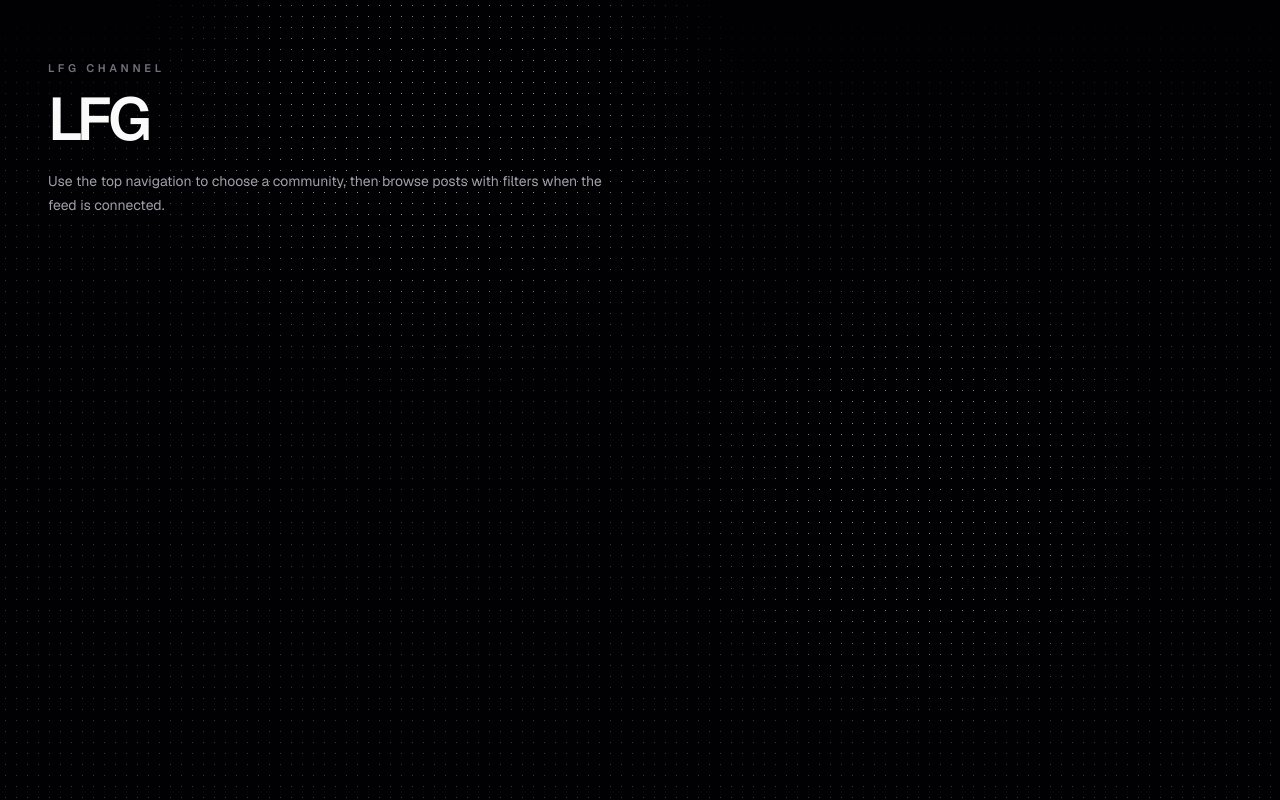
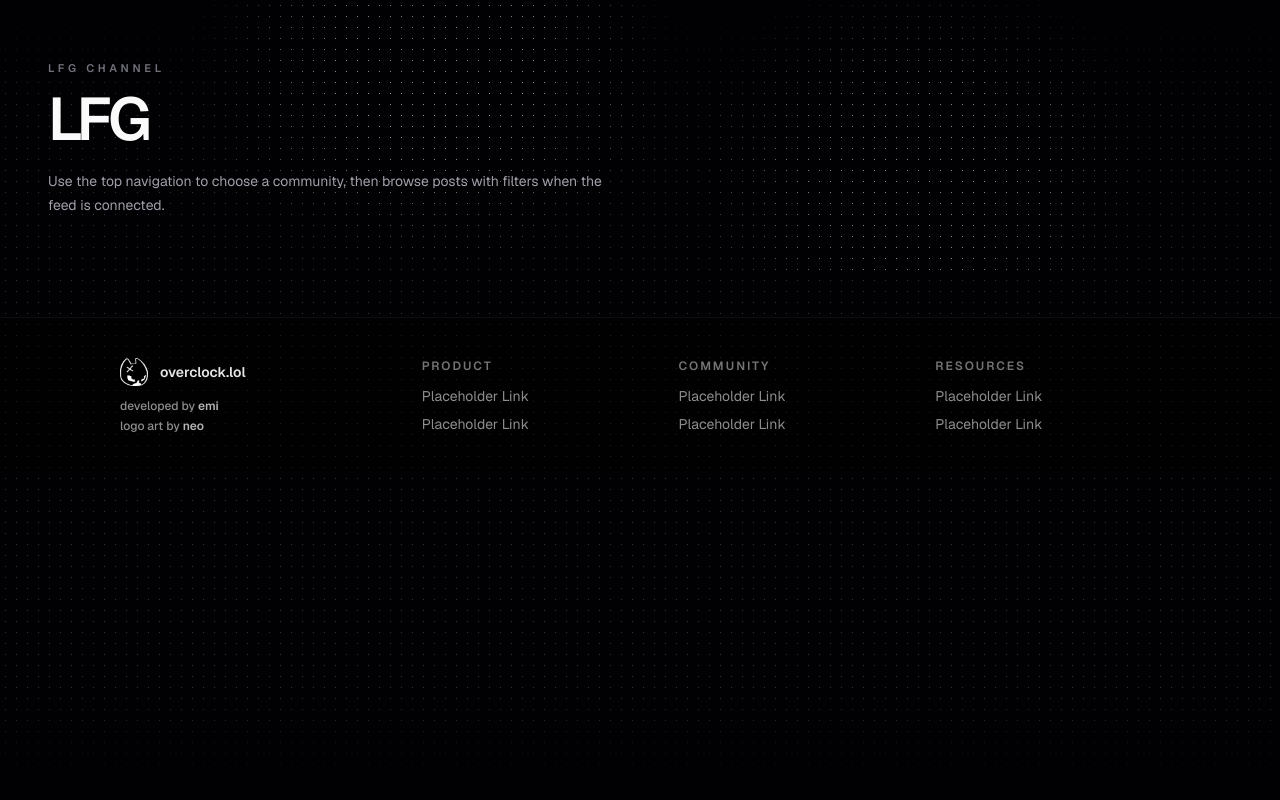
Before and after one commit to emijane/overclock.lol, a Next.js app in the folder overclock/: page /lfg in a window 1280 px wide. Shown: the top 800 px of the page. Built offline with nearby package versions, Linux system fonts and the light colour scheme; no server answers.

Commit message:
fix: prevent default page overflow from stacked min-h-screen layouts

```diff
--- a/overclock/app/account/competitive/page.tsx
+++ b/overclock/app/account/competitive/page.tsx
@@ -36,7 +36,7 @@ export default async function CompetitiveProfilePage({
   const heroPools = await getProfileHeroPools(profile.id);
 
   return (
-    <main className="relative min-h-screen bg-[radial-gradient(circle_at_top,rgba(255,255,255,0.04),transparent_30%),radial-gradient(circle_at_20%_0%,rgba(56,189,248,0.08),transparent_24%),radial-gradient(circle_at_80%_10%,rgba(255,255,255,0.03),transparent_18%),#09090b] px-4 py-6 text-zinc-100 sm:px-6 sm:py-8">
+    <main className="relative flex-1 bg-[radial-gradient(circle_at_top,rgba(255,255,255,0.04),transparent_30%),radial-gradient(circle_at_20%_0%,rgba(56,189,248,0.08),transparent_24%),radial-gradient(circle_at_80%_10%,rgba(255,255,255,0.03),transparent_18%),#09090b] px-4 py-6 text-zinc-100 sm:px-6 sm:py-8">
       <div
         aria-hidden="true"
         className="pointer-events-none absolute inset-0 bg-[radial-gradient(circle_at_center,rgba(255,255,255,0.7)_0.6px,transparent_0.95px)] bg-[length:11px_11px] opacity-68 [mask-image:radial-gradient(circle_at_34%_12%,black_0,black_12%,transparent_28%)]"
--- a/overclock/app/account/page.tsx
+++ b/overclock/app/account/page.tsx
@@ -30,7 +30,7 @@ export default async function AccountPage({ searchParams }: AccountPageProps) {
   }
 
   return (
-    <main className="min-h-screen bg-zinc-950 px-4 py-5 text-zinc-100 sm:px-6 sm:py-6">
+    <main className="flex-1 bg-zinc-950 px-4 py-5 text-zinc-100 sm:px-6 sm:py-6">
       <PageContainer className="flex flex-col gap-4">
         <AuthMessage message={message} type={messageType} />
 
--- a/overclock/app/account/posts/page.tsx
+++ b/overclock/app/account/posts/page.tsx
@@ -88,7 +88,7 @@ export default async function AccountPostsPage({
   const emptyState = getEmptyStateCopy(selectedStatus);
 
   return (
-    <main className="min-h-screen bg-zinc-950 px-4 py-5 text-zinc-100 sm:px-6 sm:py-6">
+    <main className="flex-1 bg-zinc-950 px-4 py-5 text-zinc-100 sm:px-6 sm:py-6">
       <PageContainer className="flex flex-col gap-4">
         <AuthMessage message={message} type={messageType} />
 
--- a/overclock/app/admin/badges/page.tsx
+++ b/overclock/app/admin/badges/page.tsx
@@ -44,7 +44,7 @@ export default async function AdminBadgesPage({
   const targetBadges = targetProfile ? await getProfileBadges(targetProfile.id) : [];
 
   return (
-    <main className="min-h-screen bg-zinc-950 px-4 py-5 text-zinc-100 sm:px-6 sm:py-6">
+    <main className="flex-1 bg-zinc-950 px-4 py-5 text-zinc-100 sm:px-6 sm:py-6">
       <PageContainer className="flex flex-col gap-4">
         <AuthMessage message={message} type={messageType} />
 
--- a/overclock/app/components/global-background-shell.tsx
+++ b/overclock/app/components/global-background-shell.tsx
@@ -8,14 +8,14 @@ export function GlobalBackgroundShell({
     children,
 }: GlobalBackgroundShellProps) {
     return (
-        <div className="relative min-h-screen flex-1 overflow-hidden bg-[#010103]">
+        <div className="relative flex-1 overflow-hidden bg-[#010103]">
             <div
                 aria-hidden="true"
                 className="pointer-events-none absolute inset-0"
             >
                 <div className="absolute inset-0 bg-[radial-gradient(circle_at_center,rgba(148,163,184,0.34)_0.45px,transparent_0.7px)] bg-[length:11px_11px] [mask-image:linear-gradient(to_bottom,transparent,black_14%,black_86%,transparent)]" />
             </div>
-            <div className="relative z-10 flex min-h-screen flex-1 flex-col">
+            <div className="relative z-10 flex min-h-full flex-1 flex-col">
                 {children}
             </div>
         </div>
--- a/overclock/app/lfg/components/lfg-page-loading.tsx
+++ b/overclock/app/lfg/components/lfg-page-loading.tsx
@@ -18,7 +18,7 @@ export function LFGPageLoading({
   return (
     <main
       className={`relative bg-[radial-gradient(circle_at_top,rgba(255,255,255,0.04),transparent_30%),radial-gradient(circle_at_20%_0%,rgba(56,189,248,0.08),transparent_24%),radial-gradient(circle_at_80%_10%,rgba(255,255,255,0.03),transparent_18%),#09090b] px-4 text-zinc-100 sm:px-6 ${
-        composerOnly ? "flex min-h-screen flex-1 flex-col pb-0 pt-2 sm:pt-3" : "min-h-screen py-5 sm:py-7"
+        composerOnly ? "flex flex-1 flex-col pb-0 pt-2 sm:pt-3" : "flex-1 py-5 sm:py-7"
       }`}
     >
       <div
--- a/overclock/app/lfg/components/lfg-page-shell.tsx
+++ b/overclock/app/lfg/components/lfg-page-shell.tsx
@@ -324,7 +324,7 @@ export async function LFGPageShell({
       className={`relative bg-[radial-gradient(circle_at_top,rgba(255,255,255,0.04),transparent_30%),radial-gradient(circle_at_20%_0%,rgba(56,189,248,0.08),transparent_24%),radial-gradient(circle_at_80%_10%,rgba(255,255,255,0.03),transparent_18%),#09090b] px-4 text-zinc-100 sm:px-6 ${
         isComposerOnlyPage
           ? "flex flex-1 flex-col pb-0 pt-2 sm:pb-0 sm:pt-3"
-          : "min-h-screen py-6 sm:py-8"
+          : "flex-1 py-6 sm:py-8"
       }`}
     >
       <div
--- a/overclock/app/login/page.tsx
+++ b/overclock/app/login/page.tsx
@@ -38,7 +38,7 @@ export default async function LoginPage({ searchParams }: LoginPageProps) {
   }
 
   return (
-    <main className="min-h-screen bg-slate-950 px-6 py-12 text-slate-100">
+    <main className="flex-1 bg-slate-950 px-6 py-12 text-slate-100">
       <PageContainer className="flex min-h-[calc(100vh-6rem)] flex-col justify-center gap-6">
         <AuthMessage message={message} type={messageType} />
         <div className="w-full max-w-xl">
--- a/overclock/app/onboarding/page.tsx
+++ b/overclock/app/onboarding/page.tsx
@@ -36,7 +36,7 @@ export default async function OnboardingPage({
   const discordProfile = getDiscordProfile(user);
 
   return (
-    <main className="min-h-screen bg-slate-950 px-6 py-12 text-slate-100">
+    <main className="flex-1 bg-slate-950 px-6 py-12 text-slate-100">
       <PageContainer className="flex min-h-[calc(100vh-6rem)] items-center">
         <section className="w-full max-w-xl rounded-3xl border border-slate-800 bg-slate-900/80 p-8">
           <AuthMessage message={message} type={messageType} />
--- a/overclock/app/u/[username]/loading.tsx
+++ b/overclock/app/u/[username]/loading.tsx
@@ -4,7 +4,7 @@ function SkeletonBlock({ className }: { className: string }) {
 
 export default function Loading() {
   return (
-    <main className="min-h-screen bg-transparent px-4 py-5 text-[15px] text-zinc-100 sm:px-6 sm:py-7">
+    <main className="flex-1 bg-transparent px-4 py-5 text-[15px] text-zinc-100 sm:px-6 sm:py-7">
       <div className="mx-auto grid w-full max-w-4xl gap-3">
         <div className="rounded-[28px] bg-white/10 p-px shadow-[0_0_24px_rgba(255,255,255,0.06)]">
           <div className="overflow-hidden rounded-[27px] bg-[#05070b] ring-1 ring-white/5 shadow-[inset_0_1px_0_rgba(255,255,255,0.03)]">
--- a/overclock/app/u/[username]/page.tsx
+++ b/overclock/app/u/[username]/page.tsx
@@ -145,7 +145,7 @@ export default async function ProfilePage({
     ].filter((link): link is NonNullable<typeof link> => Boolean(link));
 
     return (
-        <main className="relative min-h-screen bg-transparent px-4 py-5 text-[15px] text-zinc-100 sm:px-6 sm:py-7">
+        <main className="relative flex-1 bg-transparent px-4 py-5 text-[15px] text-zinc-100 sm:px-6 sm:py-7">
             <div
                 aria-hidden="true"
                 className="pointer-events-none absolute inset-0 bg-[radial-gradient(circle_at_center,rgba(255,255,255,0.7)_0.6px,transparent_0.95px)] bg-[length:11px_11px] opacity-68 [mask-image:radial-gradient(circle_at_34%_12%,black_0,black_12%,transparent_28%)]"
```
